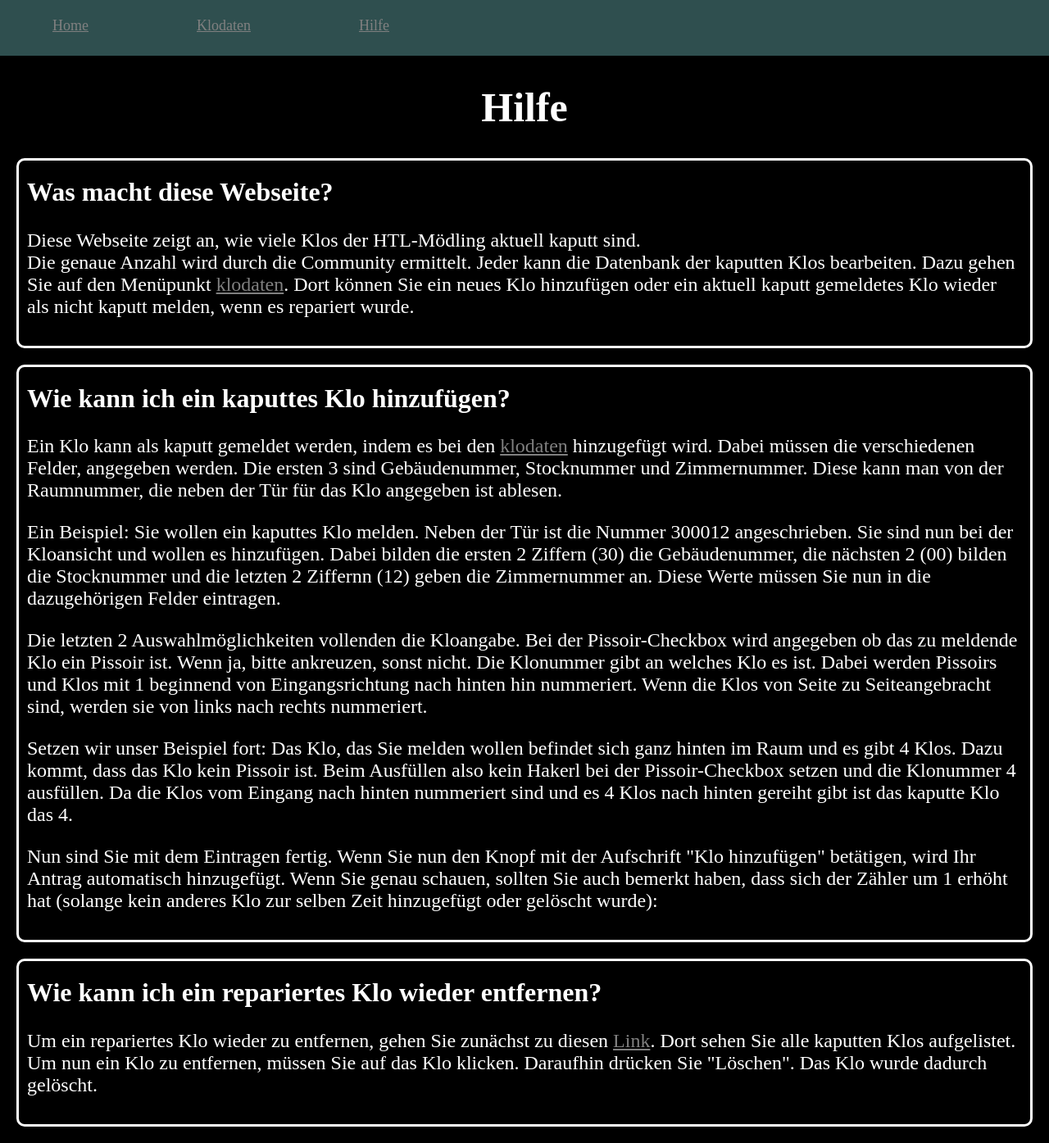
After one commit to Chrisi2209/SchulklosKaputt, a Flask app: page /help in a window 1280 px wide. The commit adds this page. Shown: the whole page at 82% size. Run offline with Flask 2, Linux system fonts and the light colour scheme.

Commit message:
Added helptext and improvements to the styling

```diff
--- a/app/routes.py
+++ b/app/routes.py
@@ -33,3 +33,7 @@ def kloansicht_klo(klo):
         return render_template("klobearbeitung.html", title=f"HTL-Mödling {klo} bearbeiten", klo=klo, form=form)
     else:
         return redirect(url_for("kloansicht"))
+
+@app.route("/help")
+def help():
+    return render_template("help.html", title="HTL-Mödling kaputte Klos")
--- a/app/static/styles.css
+++ b/app/static/styles.css
@@ -33,7 +33,9 @@ button {
 .subtitle {
     color: white;
     text-align: right;
-    font-size: 30px
+    font-size: 30px;
+    margin-right: 10px;
+    margin-top: 40px;
 }
 
 /******** counter *******/
@@ -44,7 +46,7 @@ button {
 
 .boxed {
     padding: 10px;
-    border-radius: 5%;
+    border-radius: 5px;
     margin: 10%;
     border-style: solid;
     border-color: white;
@@ -55,7 +57,7 @@ button {
     font-size: 100px;
     margin: 30px 38%;
     border-color: goldenrod;
-    background: gray;
+    /*background: gray;*/
     color: brown;
     text-shadow: 5px 5px 10px;
     box-shadow: 5px 5px 10px
@@ -101,13 +103,13 @@ a {
 }
 
 /******* forms ***************/
-form p {
+form p,
+form a {
     margin-left: 40%;
 }
 
 form p input {
-    align-content: center;
-    text-align: right;
+    margin: auto;
 }
 
 form p span {
@@ -117,3 +119,35 @@ form p span {
 .error {
     color: red;
 }
+
+.addToilet-form input {
+    width: 100px;
+    border-radius: 8px;
+    padding-left: 5px;
+}
+
+.addToilet-form input[type="checkbox"] {
+    width: 18px;
+}
+
+.addToilet-form input[type="submit"] {
+    width: 100px;
+}
+
+/********* Help ***********/
+.help-paragraph {
+    border-style: solid;
+    border-color: white;
+    border-radius: 10px;
+    margin: 20px;
+    padding: 10px
+}
+
+div.help-paragraph h2 {
+    margin-top: 10px;
+    font-size: 32px;
+}
+
+div.help-paragraph p {
+    font-size: 24px;
+}
--- a/app/templates/base.html
+++ b/app/templates/base.html
@@ -11,8 +11,10 @@
 
 <body>
     <div class="navbar">
-        <p><span class="navitem"><a href="{{ url_for('index') }}">Home</a>
-            </span><span class="navitem"><a href="{{ url_for('kloansicht') }}">Klodaten</a></span></p>
+        <p><span class="navitem"><a href="{{ url_for('index') }}">Home</a></span>
+            <span class="navitem"><a href="{{ url_for('kloansicht') }}">Klodaten</a></span>
+            <span class="navitem"><a href="{{ url_for('help') }}">Hilfe</a></span>
+        </p>
     </div>
     {% block content %}{% endblock %}
 </body>
--- /dev/null
+++ b/app/templates/help.html
@@ -0,0 +1,64 @@
+{% extends "base.html" %}
+
+{% block content %}
+<h1 class="title">Hilfe</h1>
+<div class="help-paragraph">
+    <h2>Was macht diese Webseite?</h2>
+    <p>
+        Diese Webseite zeigt an, wie viele Klos der HTL-Mödling aktuell kaputt sind.<br>
+        Die genaue Anzahl wird durch die Community ermittelt. Jeder kann die Datenbank der kaputten Klos bearbeiten.
+        Dazu gehen Sie auf den Menüpunkt <a href="{{ url_for('kloansicht') }}">klodaten</a>. Dort können Sie ein neues
+        Klo hinzufügen oder ein aktuell kaputt gemeldetes Klo wieder als nicht kaputt melden, wenn es repariert wurde.
+    </p>
+</div>
+
+<div class="help-paragraph" id="AddToilet">
+    <h2>Wie kann ich ein kaputtes Klo hinzufügen?</h2>
+    <p>
+        Ein Klo kann als kaputt gemeldet werden, indem es bei den <a
+            href="{{ url_for('kloansicht') }}#addToiletForm">klodaten</a>
+        hinzugefügt wird. Dabei müssen die verschiedenen Felder, angegeben werden. Die ersten 3 sind Gebäudenummer,
+        Stocknummer und Zimmernummer. Diese kann man von der Raumnummer, die neben der Tür für das Klo angegeben ist
+        ablesen.
+    </p>
+    <p>
+        Ein Beispiel: Sie wollen ein kaputtes Klo melden. Neben der Tür ist die Nummer 300012 angeschrieben.
+        Sie sind nun bei der Kloansicht und wollen es hinzufügen. Dabei bilden die ersten 2 Ziffern (30) die
+        Gebäudenummer,
+        die nächsten 2 (00) bilden die Stocknummer und die letzten 2 Ziffernn (12) geben die Zimmernummer an. Diese
+        Werte
+        müssen Sie nun in die dazugehörigen Felder eintragen.
+    </p>
+    <p>
+        Die letzten 2 Auswahlmöglichkeiten vollenden die Kloangabe. Bei der Pissoir-Checkbox wird angegeben ob das zu
+        meldende Klo ein Pissoir ist. Wenn ja, bitte ankreuzen, sonst nicht. Die Klonummer gibt an welches Klo es
+        ist. Dabei
+        werden Pissoirs und Klos mit 1 beginnend von Eingangsrichtung nach hinten hin nummeriert. Wenn die Klos von
+        Seite zu
+        Seiteangebracht sind, werden sie von links nach rechts nummeriert.
+    </p>
+    <p>
+        Setzen wir unser Beispiel fort: Das Klo, das Sie melden wollen befindet sich ganz hinten im Raum und es gibt 4
+        Klos.
+        Dazu kommt, dass das Klo kein Pissoir ist. Beim Ausfüllen also kein Hakerl bei der Pissoir-Checkbox setzen und
+        die Klonummer 4 ausfüllen. Da die Klos vom Eingang nach hinten nummeriert sind und es 4 Klos nach hinten gereiht
+        gibt ist das kaputte Klo das 4.
+    </p>
+    <p>
+        Nun sind Sie mit dem Eintragen fertig. Wenn Sie nun den Knopf mit der Aufschrift "Klo hinzufügen" betätigen,
+        wird Ihr Antrag automatisch hinzugefügt. Wenn Sie genau schauen, sollten Sie auch bemerkt haben, dass sich der
+        Zähler um 1 erhöht hat (solange kein anderes Klo zur selben Zeit hinzugefügt oder gelöscht wurde):
+    </p>
+</div>
+<div class="help-paragraph" id="RemoveToilet">
+    <h2>Wie kann ich ein repariertes Klo wieder entfernen?</h2>
+    <p>
+        Um ein repariertes Klo wieder zu entfernen, gehen Sie zunächst zu diesen <a
+            href="{{ url_for('kloansicht') }}">Link</a>.
+        Dort sehen Sie alle kaputten Klos aufgelistet. Um nun ein Klo zu entfernen, müssen Sie auf das Klo klicken.
+        Daraufhin
+        drücken Sie "Löschen". Das Klo wurde dadurch gelöscht.
+    </p>
+</div>
+
+{% endblock %}
```
Also changed, not shown: app/templates/index.html (+4 -3 lines), app/templates/kloansicht.html (+8 -6 lines).
